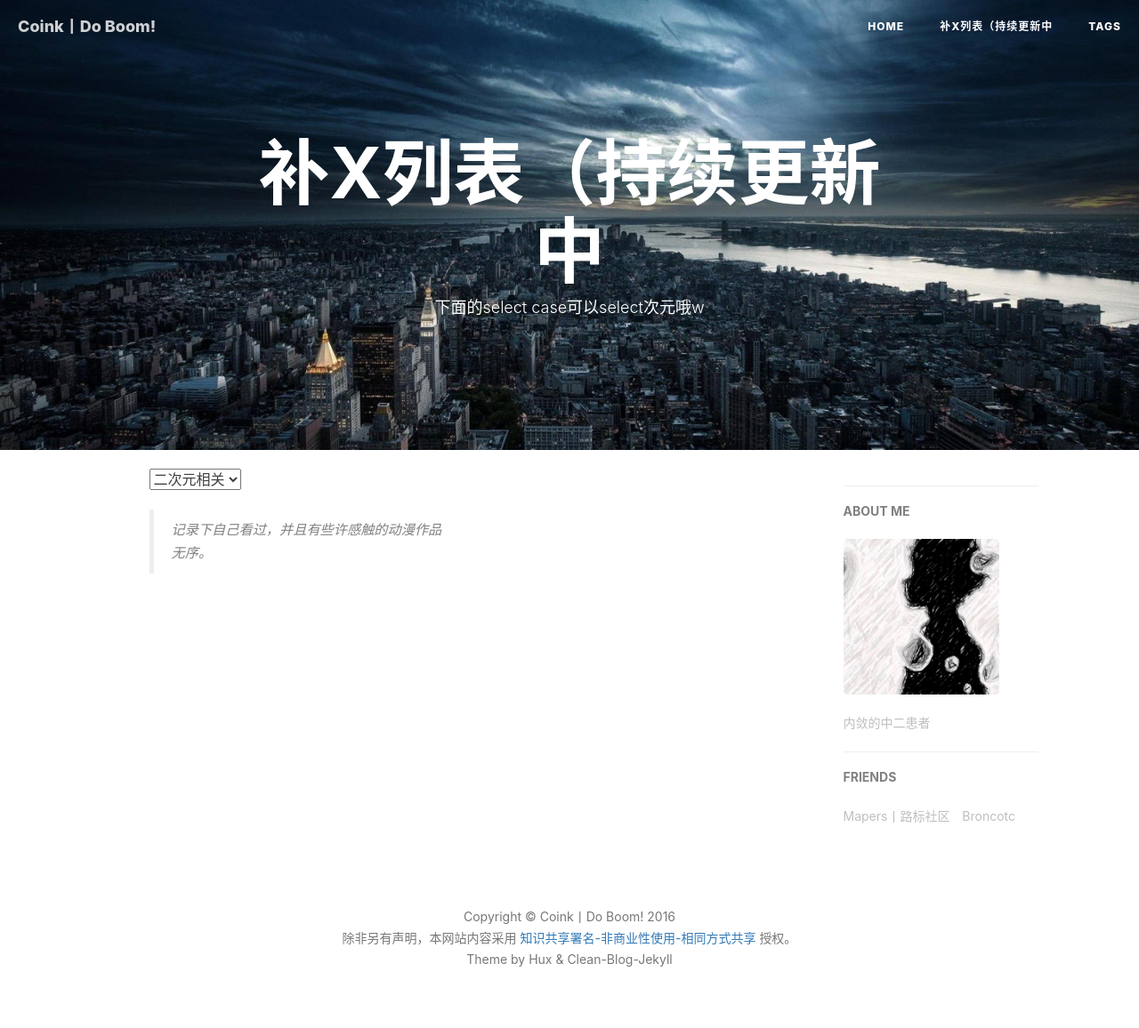
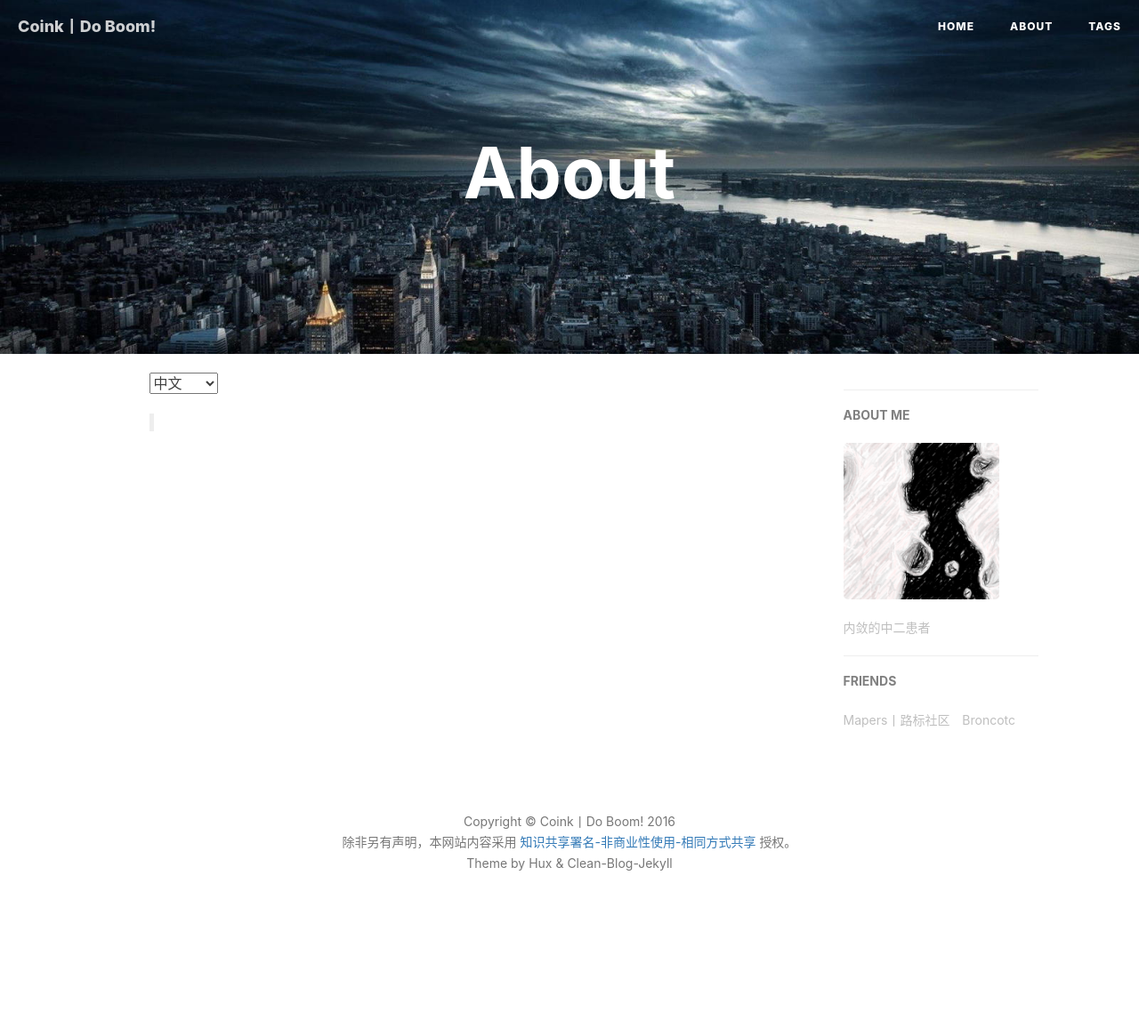
Before and after one commit to CoinkWang/coinkwang.github.com, a Jekyll site: the page built from about.html, in a window 1280 px wide. Shown: the whole page at 89% size. Built offline with Jekyll 4.4.1, drawn with Linux system fonts in a browser that asks for light colours; comment, search, counter and statistics services are not loaded; after the commit the page ends 1048 px from its top, so only the background shows below that; some of the changed lines change nothing that is shown.

Commit message:
deletの

```diff
--- a/about.html
+++ b/about.html
@@ -1,21 +1,22 @@
 ---
 layout: page
-title: "补X列表（持续更新中"
-description: "下面的select case可以select次元哦w"
+title: "About"
+description: ""
 header-img: "img/about-bg.jpg"
 ---
 
 <!-- Language Selector -->
 <select onchange= "onLanChange(this.options[this.options.selectedIndex].value)">
-    <option value="0" selected> 二次元相关 </option>
-    <option value="1"> 三次元相关 </option>
+    <option value="0" selected>中文 </option>
+    <option value="1"> English </option>
 </select>
-<!--原来作者写应该是语言select，我用不到，正好做个补番列表，东西也懒得改了，嘛 -->
 <!-- Chinese Version -->
 <div class="zh post-container">
     <blockquote>
-    记录下自己看过，并且有些许感触的动漫作品
-     <br>无序。
+
+
+
+
     </blockquote>
 
     <p>
@@ -27,34 +28,12 @@
 <div class="en post-container">
     <blockquote>
 
-主要是些书和站点一类的，补姿势用
+
+
+
 
     </blockquote>
-
     <p>
-
-Who Am I我是谁：没有绝对安全的系统 （ 总体还不错<br>
-Web之困<br>
-啊哈，算法（我的入门书<br>
-XSS跨站脚本攻击剖析与防御（我的XSS入门书<br>
-密码学———密码算法与协议<br>
-普通物理学<br>
-离散数学<br>
-想当厨子的生物学家是个好黑客<br>
-线性代数<br>
-生物（新课标） 选修1 （高考前n天更新：我抛弃了选修一，和选修3私奔了<br>
-Headfirst系列<br>
-What if <br>
-SQL Injection Attacks and Defense, Second Edition<br>
-大数据时代<br>
-金钱有术<br>
-创业时，我们在知乎聊什么<br>
-创业维艰<br>
-联盟丨互联网时代的人才变革<br>
-Metasploit: The Penetration Tester's Guide: A Penetration Tester's Guide<br>
-球状闪电<br>
-三体<br>
-火星救援<br>
 
     </p>
 
```
